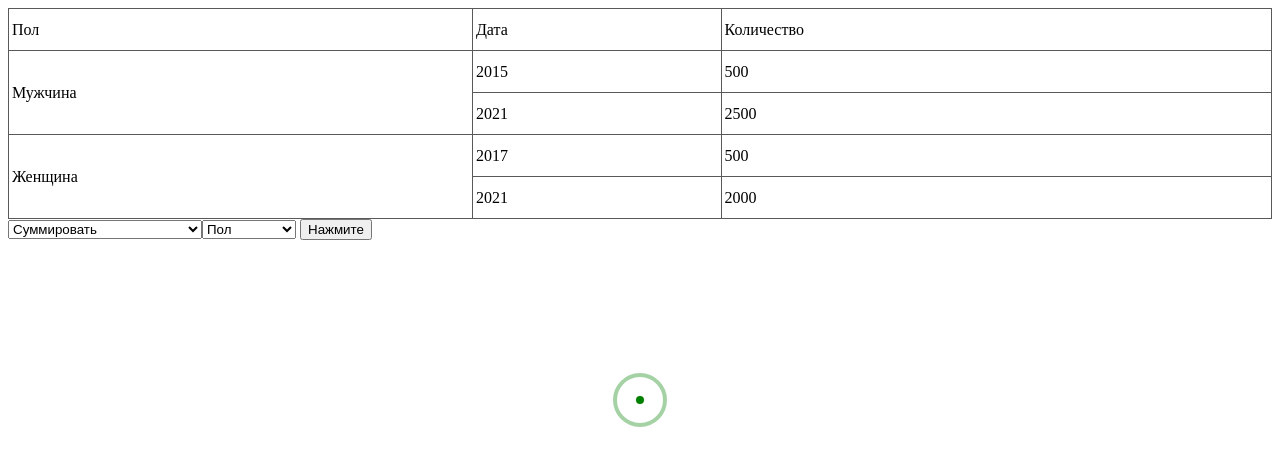
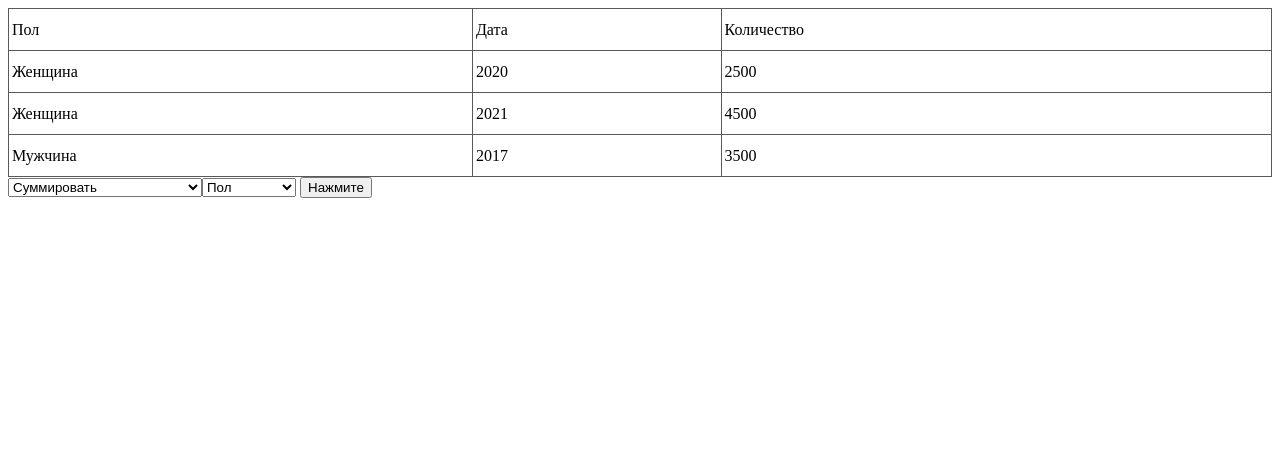
Before and after one commit to OrazovTairlan/jsonCity, a website built with webpack: page src/index.html in a window 1280 px wide. Built offline with nearby package versions, Linux system fonts and the light colour scheme.

Commit message:
finish, almost

```diff
--- a/db.json
+++ b/db.json
@@ -1,57 +1,116 @@
 [
- {
+  {
+    "region":"Семей",
+    "sex":"Мужчина",
+    "date":"2017",
+    "value":700
+  },
+  {
+    "region":"Семей",
+    "sex":"Женщина",
+    "date":"2021",
+    "value":500
+  },
+  {
+    "region":"Семей",
+    "sex":"Женщина",
+    "date":"2020",
+    "value":500
+  },
+  {
+    "region":"Астана",
     "sex": "Женщина",
     "date": "2021",
     "value":500
   },
   {
+    "region":"Семей",
+    "sex":"Мужчина",
+    "date":"2017",
+    "value":700
+  },
+  {
+    "region":"Семей",
+    "sex":"Женщина",
+    "date":"2021",
+    "value":500
+  },
+  {
+    "region":"Семей",
+    "sex":"Женщина",
+    "date":"2020",
+    "value":500
+  },
+  {
+    "region":"Астана",
     "sex": "Женщина",
     "date": "2021",
     "value":500
   },
   {
+    "region":"Семей",
+    "sex":"Мужчина",
+    "date":"2017",
+    "value":700
+  },
+  {
+    "region":"Семей",
+    "sex":"Женщина",
+    "date":"2021",
+    "value":500
+  },
+  {
+    "region":"Семей",
+    "sex":"Женщина",
+    "date":"2020",
+    "value":500
+  },
+  {
+    "region":"Астана",
     "sex": "Женщина",
     "date": "2021",
     "value":500
   },
   {
-    "sex": "Мужчина",
-    "date": "2021",
+    "region":"Семей",
+    "sex":"Мужчина",
+    "date":"2017",
+    "value":700
+  },
+  {
+    "region":"Семей",
+    "sex":"Женщина",
+    "date":"2021",
     "value":500
   },
   {
-    "sex": "Мужчина",
-    "date": "2015",
+    "region":"Семей",
+    "sex":"Женщина",
+    "date":"2020",
     "value":500
   },
   {
-    "sex": "Женщина",
-    "date": "2017",
-    "value":500
-  },
-  {
+    "region":"Астана",
     "sex": "Женщина",
     "date": "2021",
     "value":500
   },
   {
-    "sex": "Мужчина",
-    "date": "2021",
+    "region":"Семей",
+    "sex":"Мужчина",
+    "date":"2017",
+    "value":700
+  },
+  {
+    "region":"Семей",
+    "sex":"Женщина",
+    "date":"2021",
     "value":500
   },
   {
-    "sex": "Мужчина",
-    "date": "2021",
-    "value":500
-  },
-  {
-    "sex": "Мужчина",
-    "date": "2021",
-    "value":500
-  },
-  {
-    "sex": "Мужчина",
-    "date": "2021",
+    "region":"Семей",
+    "sex":"Женщина",
+    "date":"2020",
     "value":500
   }
 ]
--- a/src/index.html
+++ b/src/index.html
@@ -225,7 +225,6 @@ table.iksweb th {
   </div>
 </div> -->
 
-    <div class="lds-ripple"><div></div><div></div></div>
 <table class="iksweb">
 </table>
 <input type = "button" value = "Нажмите" class = "btn">
--- a/src/index.js
+++ b/src/index.js
@@ -8,63 +8,60 @@ import Lodash from "lodash";
 import _ from "underscore";
 
 main();
-loadHTML(renderOptions(), ".iksweb", "afterend")
+loadHTML(renderOptions(), ".iksweb", "afterend");
 
 const inputBtn = document.querySelector(".btn");
 const inputText = document.querySelector(".text");
-const inputTextBy = document.querySelector(".textBy")
+const inputTextBy = document.querySelector(".textBy");
 
-inputBtn.addEventListener("click", function(e){
-    const bodyElem = document.querySelector("body")
-    const ikswebElem = document.querySelector(".iksweb")
+inputBtn.addEventListener("click", function (e) {
+  const bodyElem = document.querySelector("body");
+  const ikswebElem = document.querySelector(".iksweb");
   ikswebElem.textContent = ``;
-    const inputValueText = inputText.value
-    const inputValueTextBy = inputTextBy.value
-    main(inputValueText, inputValueTextBy)
-})
+  const inputValueText = inputText.value;
+  const inputValueTextBy = inputTextBy.value;
+  main(inputValueText, inputValueTextBy);
+});
 
-function findAllByCondition(jsonArr, condition){
-    return _.pluck(jsonArr, condition)
+function findAllByCondition(jsonArr, condition) {
+  return _.pluck(jsonArr, condition);
 }
 
-function aggrBy(jsonArr, condition){
-    function max (){
-        return Math.max.apply(this,jsonArr)
+function aggrBy(jsonArr, condition) {
+  function max() {
+    return Math.max.apply(this, jsonArr);
   }
-    function min (){
-        return Math.min.apply(this, jsonArr)
+  function min() {
+    return Math.min.apply(this, jsonArr);
   }
-    function count (){
-        return jsonArr.length
+  function count() {
+    return jsonArr.length;
   }
-    function avg(){
-        return (Math.max.apply(this,jsonArr)/count())
+  function avg() {
+    return Math.max.apply(this, jsonArr) / count();
   }
-    function sum(){
+  function sum() {
     return Lodash.sum(jsonArr);
   }
-    if (condition == "max"){
-        return max()
+  if (condition == "max") {
+    return max();
   }
-    if (condition == "min"){
-        return min()
+  if (condition == "min") {
+    return min();
   }
-    if (condition == "count"){
-        return count()
+  if (condition == "count") {
+    return count();
   }
-    if (condition == "avg"){
-        return avg()
+  if (condition == "avg") {
+    return avg();
   }
-    if (condition == "sum"){
-        return sum()
+  if (condition == "sum") {
+    return sum();
   }
 }
 
 function createAssoc() {
-    let mainSplitter = _.pluck(config, "key")[0];
-    let startSubSplitter = _.pluck(config, "key")[1];
-    let endSubSplitter = _.pluck(config, "key")[2];
-    return [mainSplitter, startSubSplitter, endSubSplitter];
+  return findAllByCondition(config, "key");
 }
 
 function getGroupsLength(startSubSplitter, flag = false) {
@@ -95,33 +92,63 @@ function groupBy(jsonArr, conditionStr, flag = false) {
   return _.groupBy(jsonArr, conditionStr);
 }
 
-function filterItems(mainSplitter, startSplitter, endSplitter, condition = "sum", by = "value") {
+function filterItems(
+  mainSplitter,
+  startSplitter,
+  endSplitter,
+  condition = "sum",
+  by = "value"
+) {
+  console.log(mainSplitter);
+  console.log(startSplitter);
+  console.log(endSplitter);
+  let keysFromConfig = createAssoc();
+  let arrItemsByConfig = getItemsByCondition(json, keysFromConfig);
   let arr = [];
   let duplicatedArr = [];
   let obj = {};
-    let jsonData = json;
   let arrGrouppedRegionByDate = [];
-    let arrGrouppedByRegion = groupBy(jsonData, mainSplitter, true);
+  let arrGrouppedByRegion = groupBy(arrItemsByConfig, mainSplitter, true);
   for (let arrElems of arrGrouppedByRegion) {
     for (let i = 0; i < arrElems.length; i++) {
       let grouppedByEndSplitter = groupBy(arrElems, endSplitter, true);
       for (let arrElem of grouppedByEndSplitter) {
         let grouppedByStartSplitter = groupBy(arrElem, startSplitter, true);
         for (let elem of grouppedByStartSplitter) {
-                    obj = {...elem[0]};
+          obj = { ...elem[0] };
           sumObj(obj, elem, condition, by);
           duplicatedArr.push(obj);
         }
       }
       if (i == arrElems.length - 1) {
-                let result = Lodash.sortBy(Lodash.uniqWith(duplicatedArr, _.isEqual), "sex");
+        let result = Lodash.sortBy(
+          Lodash.uniqWith(duplicatedArr, _.isEqual),
+          startSplitter
+        );
+        console.log(result, "result");
         let mainSplitterId = result[0].region;
-                result = groupBy(result, "sex", true);
-                loadHTML(renderDataHTML(result, mainSplitter, mainSplitter, startSplitter, endSplitter), ".headerRow", "afterend");
+        result = groupBy(result, startSplitter, true);
+        loadHTML(
+          renderDataHTML(
+            result,
+            mainSplitter,
+            mainSplitter,
+            startSplitter,
+            endSplitter
+          ),
+          ".headerRow",
+          "afterend"
+        );
         duplicatedArr = [];
       }
     }
   }
+}
+
+function getItemsByCondition(jsonArr, arrConditionStr) {
+  return jsonArr.map(function (item) {
+    return _.pick(item, arrConditionStr);
+  });
 }
 
 function sumObj(obj, arr, condition, by = "value") {
@@ -133,7 +160,6 @@ function sumObj(obj, arr, condition, by = "value") {
     }
   }
 }
-
 
 function getHeaderData() {
   return _.pluck(config, "label");
@@ -153,12 +179,12 @@ function resetArr(arr) {
   arr = [];
 }
 
-function countObjProps(obj){
+function countObjProps(obj) {
   let count = 0;
-  for (let key in obj){
+  for (let key in obj) {
     count += 1;
   }
-  return count
+  return count;
 }
 
 function loadHTML(html, elem, position) {
@@ -166,13 +192,18 @@ function loadHTML(html, elem, position) {
   $elem.insertAdjacentHTML(position, html);
 }
 
-
-function renderDataHTML(arr, mainSplitterId, mainSplitter, startSplitter, endSplitter) {
-    console.log(arr)
-    console.log(mainSplitter)
-    console.log(startSplitter)
-    console.log(endSplitter)
-    if (countObjProps(arr[0][0]) >= 4){
+function renderDataHTML(
+  arr,
+  mainSplitterId,
+  mainSplitter,
+  startSplitter,
+  endSplitter
+) {
+  console.log(arr);
+  console.log(mainSplitter);
+  console.log(startSplitter);
+  console.log(endSplitter);
+  if (countObjProps(arr[0][0]) >= 4) {
     let html = `<tbody><tr><td rowspan = "999">${arr[0][0][mainSplitterId]}</td></tr>`;
     let firstData = ``;
     let firstColumn = ``;
@@ -181,25 +212,25 @@ function renderDataHTML(arr, mainSplitterId, mainSplitter, startSplitter, endSpl
     for (let arrElem of arr) {
       for (let i = 0; i < arrElem.length; i++) {
         if (i == 0) {
-                firstData += `<tr>`
+          firstData += `<tr>`;
           for (let key in arrElem[i]) {
             if (key == startSplitter) {
               firstData += `<td rowspan="${arrElem.length}">${arrElem[i][startSplitter]}</td>`;
             }
             if (key !== startSplitter && key !== mainSplitter) {
-                        firstData += `<td>${arrElem[i][key]}</td>`
+              firstData += `<td>${arrElem[i][key]}</td>`;
             }
           }
-                firstData += `</tr>`
+          firstData += `</tr>`;
         }
         if (i !== 0) {
-                firstColumn += `<tr>`
+          firstColumn += `<tr>`;
           for (let key in arrElem[i]) {
             if (key !== startSplitter && key !== mainSplitter) {
               firstColumn += `<td>${arrElem[i][key]}</td>`;
             }
           }
-                firstColumn += `</tr>`
+          firstColumn += `</tr>`;
         }
         if (arrElem.length - 1 == i) {
           html += firstData;
@@ -214,44 +245,43 @@ function renderDataHTML(arr, mainSplitterId, mainSplitter, startSplitter, endSpl
     return html;
   } else {
     let html = ``;
-    let firstData = ``
-    for (let arrElem of arr){
-      for (let i = 0; i < arrElem.length; i++){
-        if (i==0){
-            firstData += `<tr>`
-          for (let key in arrElem[i]){
-            if (key == mainSplitter){
-          firstData += `<td rowspan = "${arrElem.length}">${arrElem[i][key]}</td>`
+    let firstData = ``;
+    for (let arrElem of arr) {
+      for (let i = 0; i < arrElem.length; i++) {
+        if (i == 0) {
+          firstData += `<tr>`;
+          for (let key in arrElem[i]) {
+            if (key == mainSplitter) {
+              firstData += `<td rowspan = "${arrElem.length}">${arrElem[i][key]}</td>`;
             } else {
-          firstData += `<td>${arrElem[i][key]}</td>`
+              firstData += `<td>${arrElem[i][key]}</td>`;
             }
           }
-      firstData += `</tr>`
-      }
-      else {
-        for (let key in arrElem[i]){
-            if (key !== mainSplitter){
-              firstData += `<td>${arrElem[i][key]}</td>`
+          firstData += `</tr>`;
+        } else {
+          for (let key in arrElem[i]) {
+            if (key !== mainSplitter) {
+              firstData += `<td>${arrElem[i][key]}</td>`;
             }
           }
         }
       }
     }
-  console.log(firstData)
+    console.log(firstData);
     return firstData;
   }
 }
 
-function renderOptions(){
+function renderOptions() {
   let html = `<select class = "text">
     <option value = "sum">Суммировать</option>
     <option value = "min">Найти минимальное число</option>
     <option value = "max">Найти максимальное число</option>
     <option value = "count">Найти количество</option>
 </select><select class = "textBy">`;
-    for (let item of config){
-        html += `<option value = "${item.key}">${item.label}</option>`
+  for (let item of config) {
+    html += `<option value = "${item.key}">${item.label}</option>`;
   }
-    html += `</select`
+  html += `</select`;
   return html;
 }
```
Lines whose indentation alone changed are shown as unchanged.
